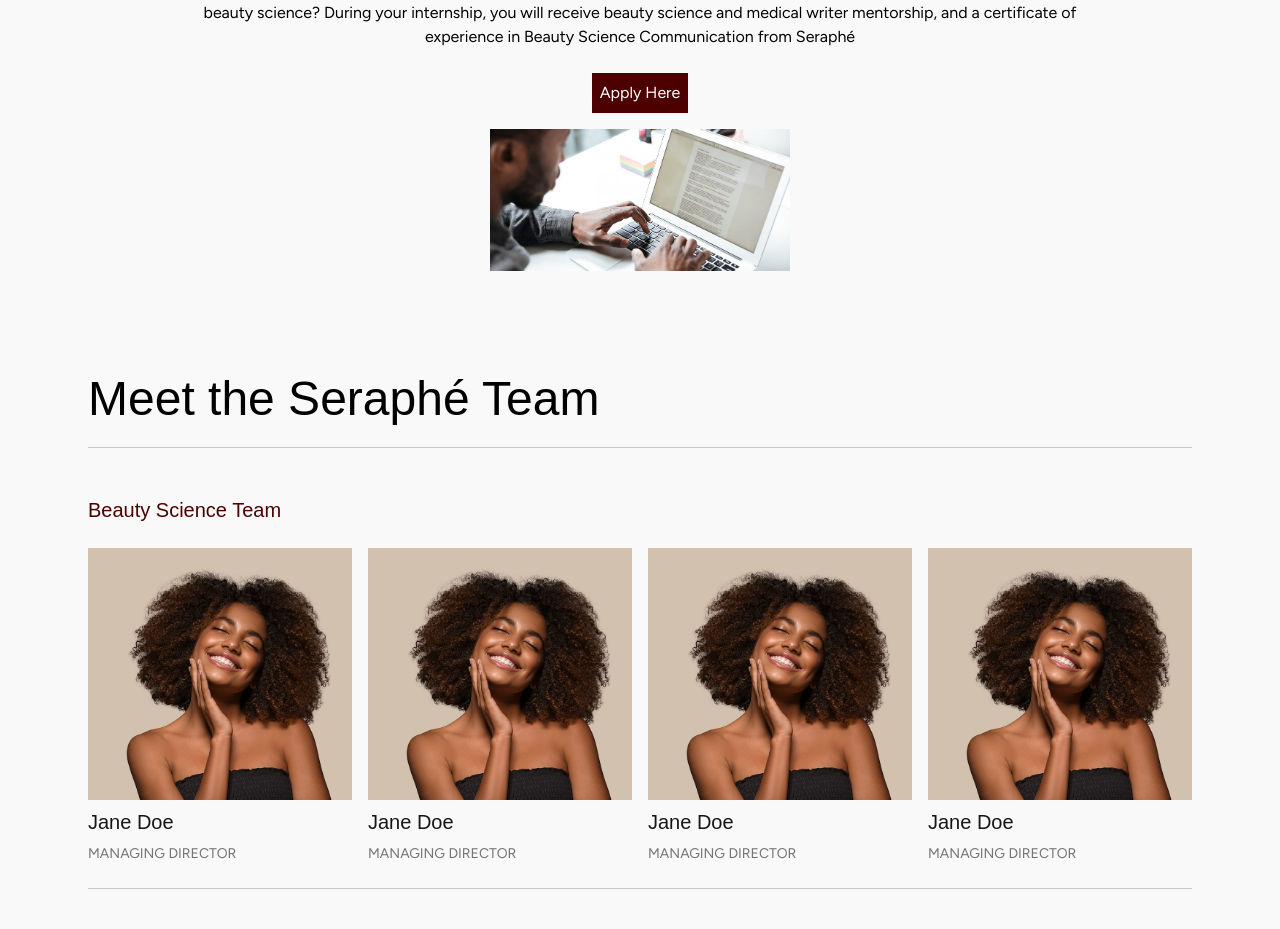
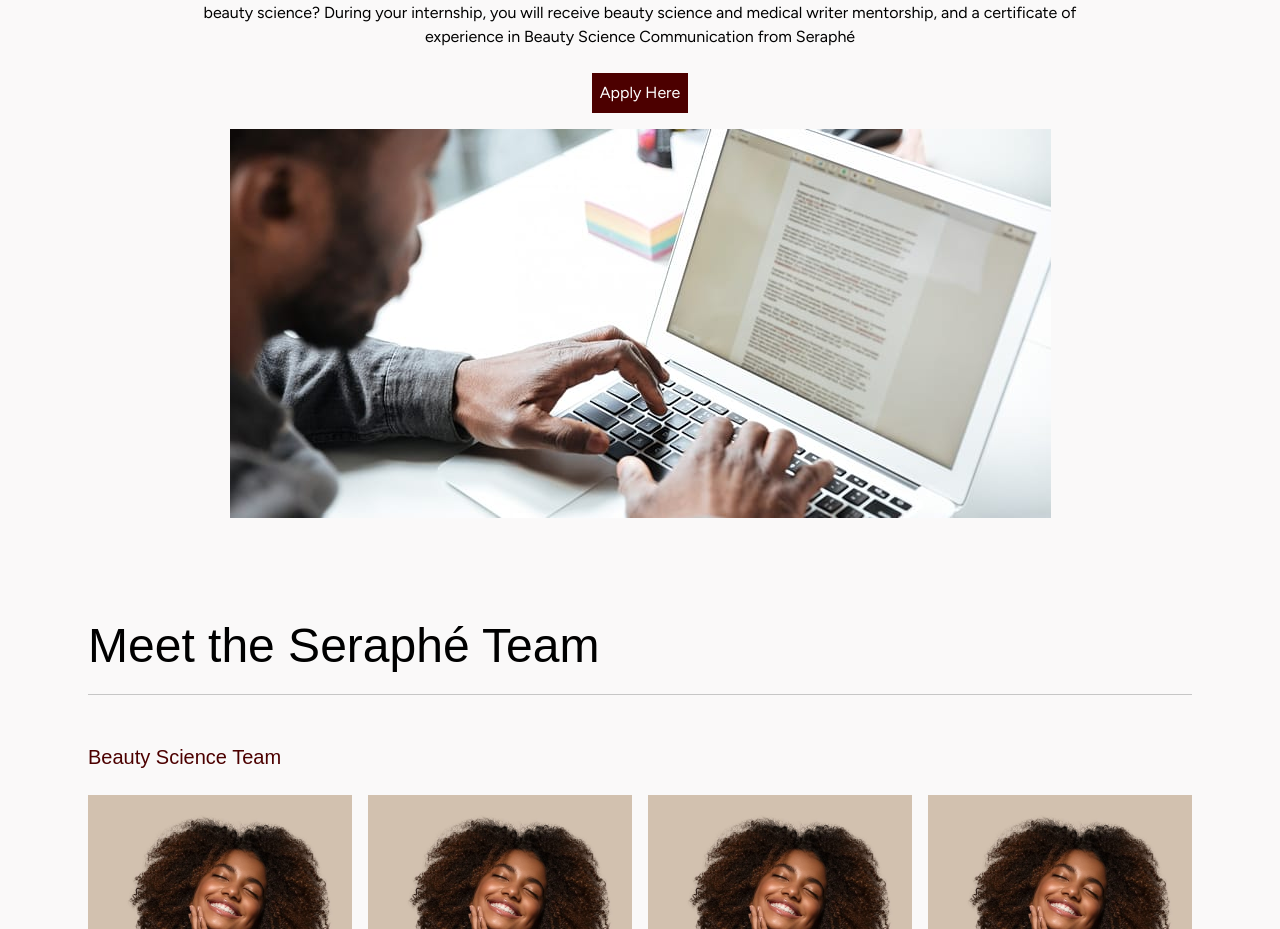
Before and after one commit to Nnenna-udefi/Seraphe-beauty, a Next.js app: page /about in a window 1280 px wide. Shown: the part 1426-2355 px from the top of the page. Built offline with nearby package versions, Linux system fonts and the light colour scheme; a web font is replaced by a local one.

Commit message:
updated page max width

```diff
--- a/components/about.tsx
+++ b/components/about.tsx
@@ -106,7 +106,13 @@ const About = () => {
           <Button>Apply Here</Button>
 
           <div className="py-4">
-            <Image src={Hero} alt="model" width={300} height={300} />
+            <Image
+              src={Hero}
+              alt="model"
+              width={300}
+              height={0}
+              className="w-full"
+            />
           </div>
         </div>
 
--- a/components/joinCommunity.tsx
+++ b/components/joinCommunity.tsx
@@ -47,7 +47,7 @@ export default function JoinCommunity() {
         <div className="grid grid-cols-1 md:grid-cols-3 gap-8 md:gap-12">
           {/* Card 1 */}
           <div className="flex flex-col items-center md:items-start text-center md:text-left space-y-4">
-            <div className="w-12 h-12 rounded-full bg-boxBg flex items-center justify-center text-primaryBgg text-lg font-medium">
+            <div className="w-12 h-12 rounded-full bg-boxBg flex items-center justify-center text-primaryBg text-lg font-medium">
               01
             </div>
             <h3 className="text-lg md:text-xl font-normal text-black font-cantataOne">
```
